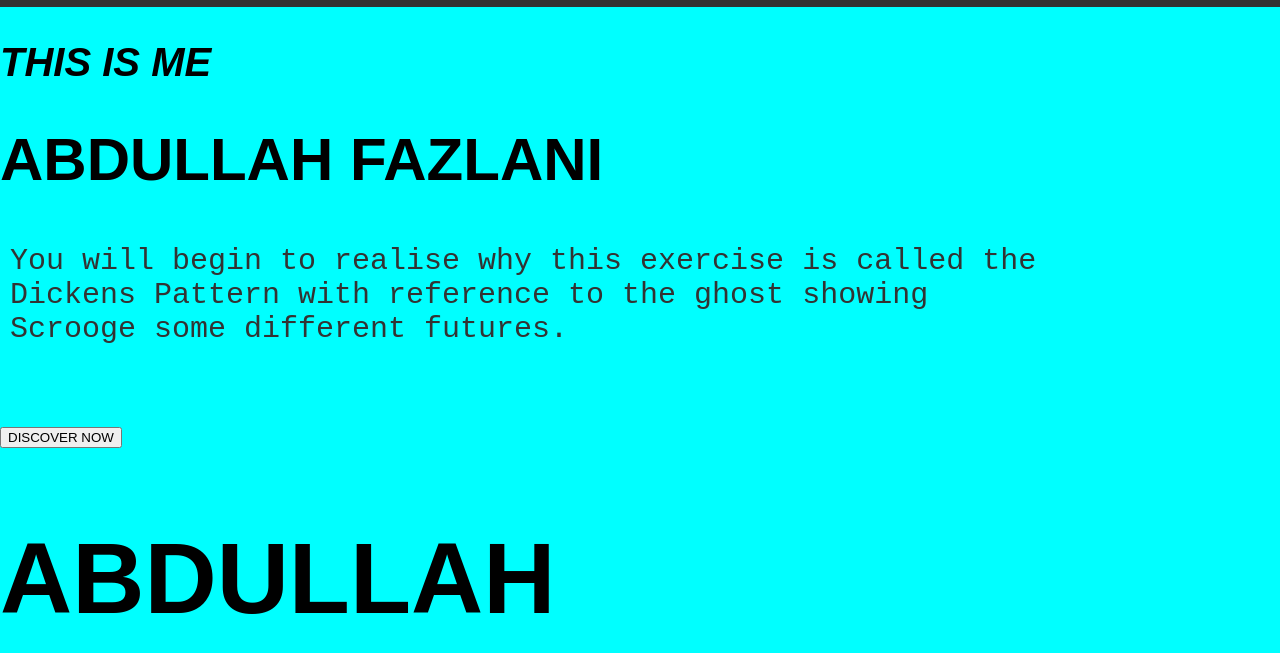
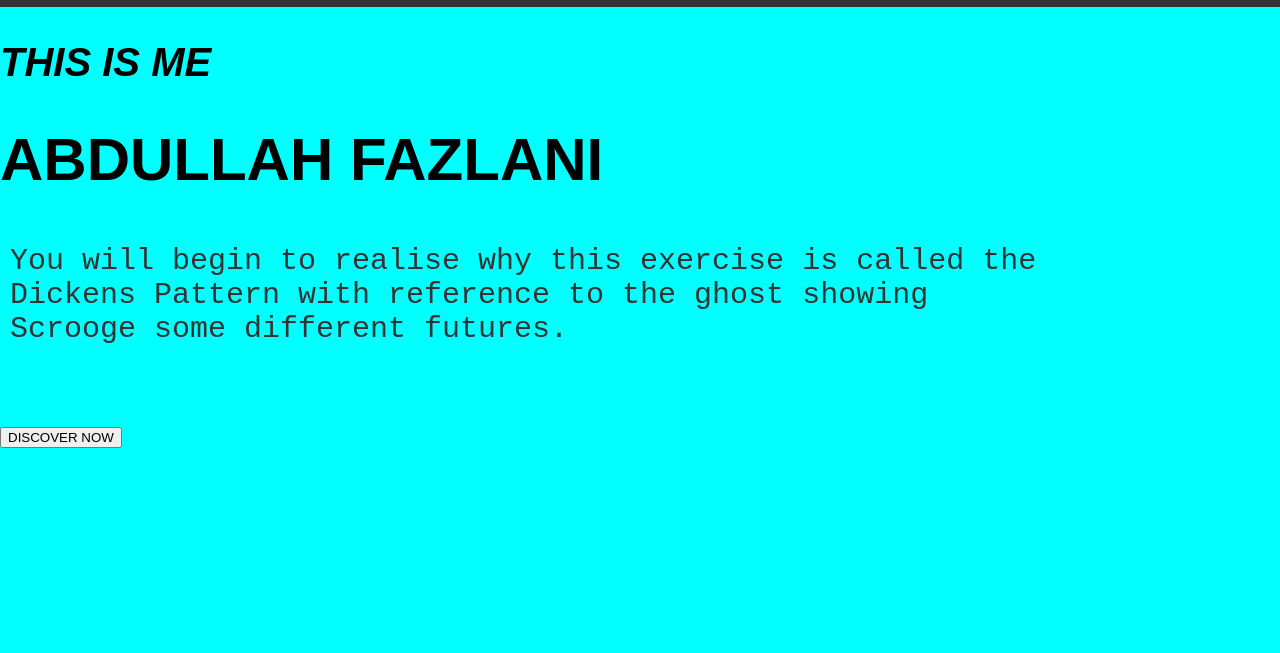
Before and after one commit to Abdullah-Here55/sample-html-project, a plain HTML site: page portfolioa.html in a window 1280 px wide. Shown: the part 135-788 px from the top of the page. Drawn offline with Linux system fonts and the light colour scheme.

Commit message:
feat:change

```diff
--- a/portfolioa.html
+++ b/portfolioa.html
@@ -71,7 +71,8 @@
 Dickens Pattern with reference to the ghost showing
 Scrooge some different futures.</p></pre>
      <button class="btn">DISCOVER NOW</button>
-     <h1>ABDULLAH</h1>
+     <!-- <h1>ABDULLAH</h1> -->
+
    </div>
 </body>
 </html>
```
